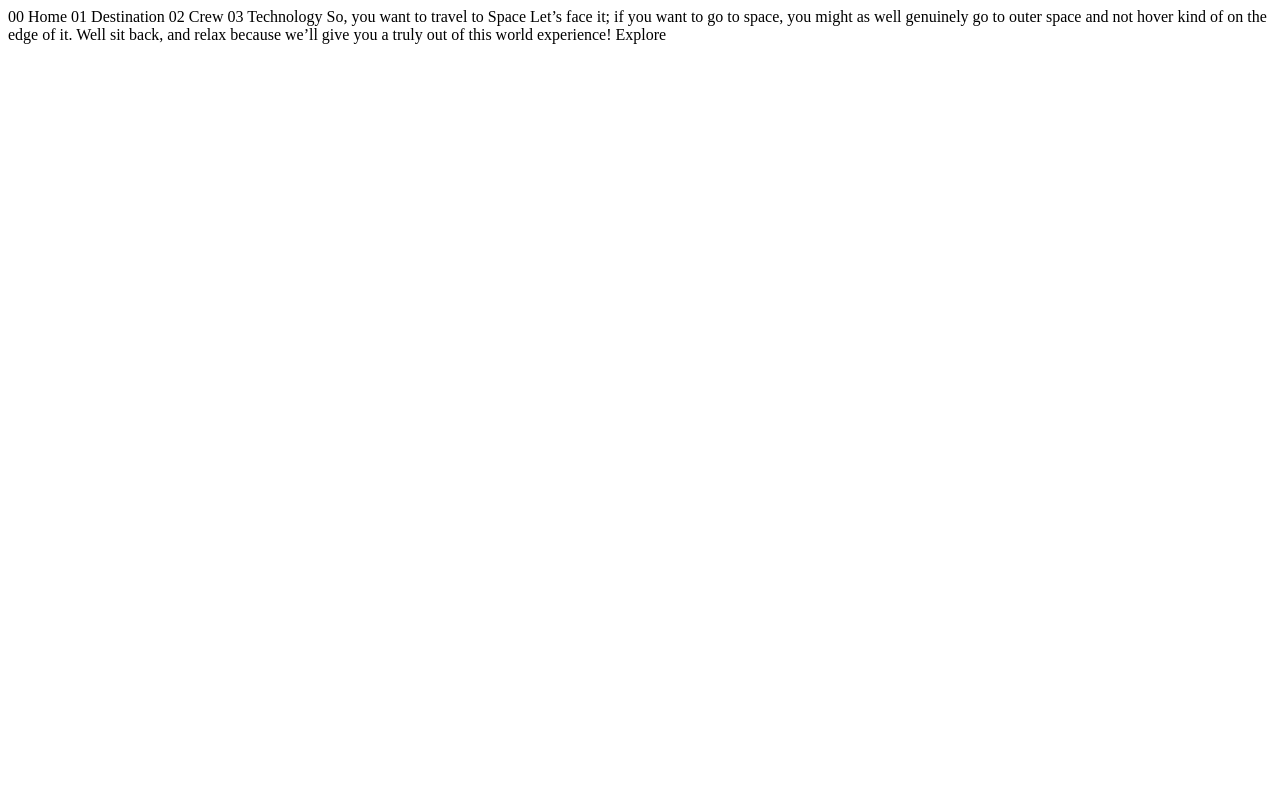
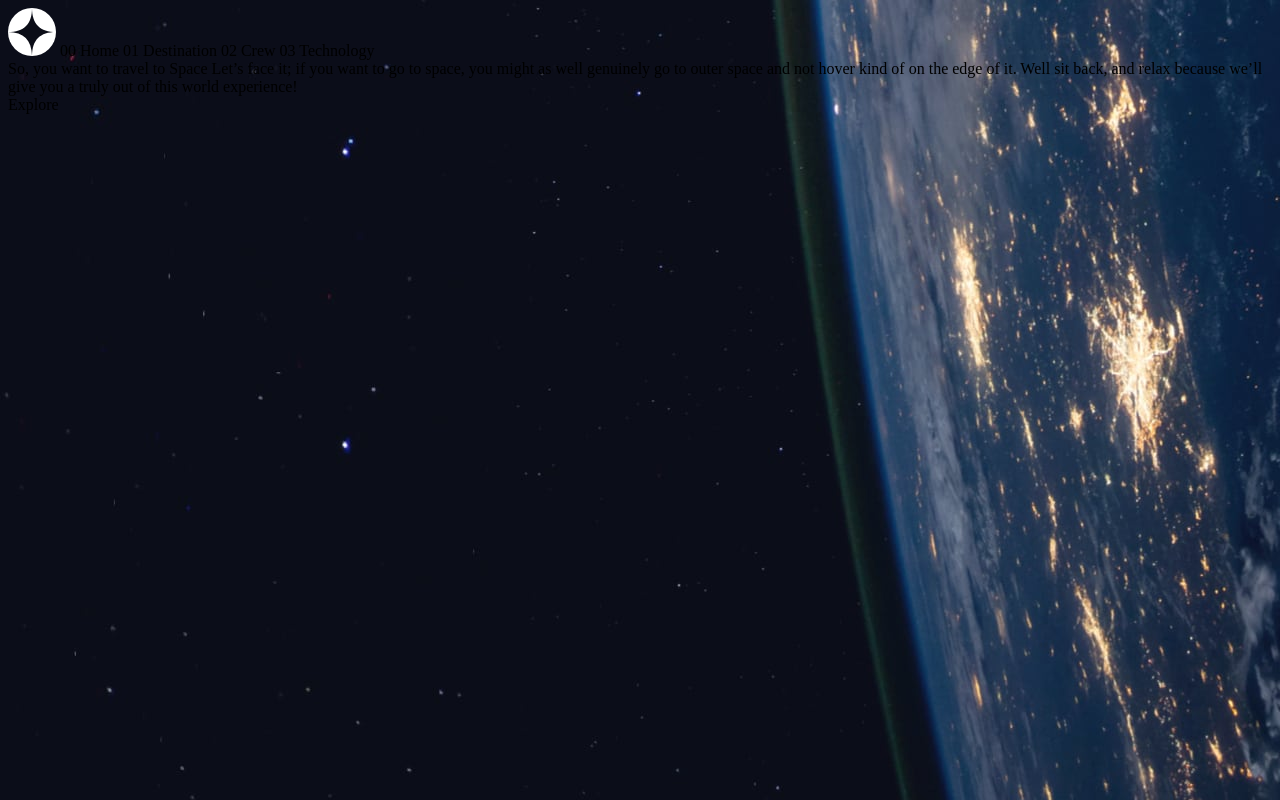
Before and after one commit to Jeff-Ashear/spaceTourismMPW, a plain HTML site: page instructions/space-tourism-website-main/starter-code/index.html in a window 1280 px wide. Drawn offline with Linux system fonts and the light colour scheme.

Commit message:
trying to get my bearings w Sass and css

```diff
--- a/instructions/space-tourism-website-main/starter-code/index.html
+++ b/instructions/space-tourism-website-main/starter-code/index.html
@@ -10,18 +10,32 @@
 </head>
 <body>
 
-  00 Home
-  01 Destination
-  02 Crew
-  03 Technology
+  <div class="container">
 
+    <div class="header">
+      <object data="./assets/shared/logo.svg" type="image/svg+xml"></object>
+      <span class="headerItem">00 Home</span>
+      <span class="headerItem">01 Destination</span>
+      <span class="headerItem">02 Crew</span>
+      <span class="headerItem">03 Technology</span>
+    </div>
+
+    <idiv class="copy">
       So, you want to travel to
       Space
       Let’s face it; if you want to go to space, you might as well genuinely go to
       outer space and not hover kind of on the edge of it. Well sit back, and relax
       because we’ll give you a truly out of this world experience!
+    </idiv>
 
+    <div class="accentText">
       Explore
+    </div>
+
+  </div>
+
+  <link rel="stylesheet" href="./styles.sass">
+  <link rel="stylesheet" href="./styles.css">
 
 </body>
 </html>
--- /dev/null
+++ b/instructions/space-tourism-website-main/starter-code/styles.css
@@ -0,0 +1,7 @@
+body {
+    background-image: url(./assets/home/background-home-desktop.jpg);
+}
+
+header {
+    font-family: barlow condensed;
+}
```
Also changed, not shown: instructions/space-tourism-website-main/starter-code/preStyles.scss (added). Lines whose indentation alone changed are shown as unchanged.
